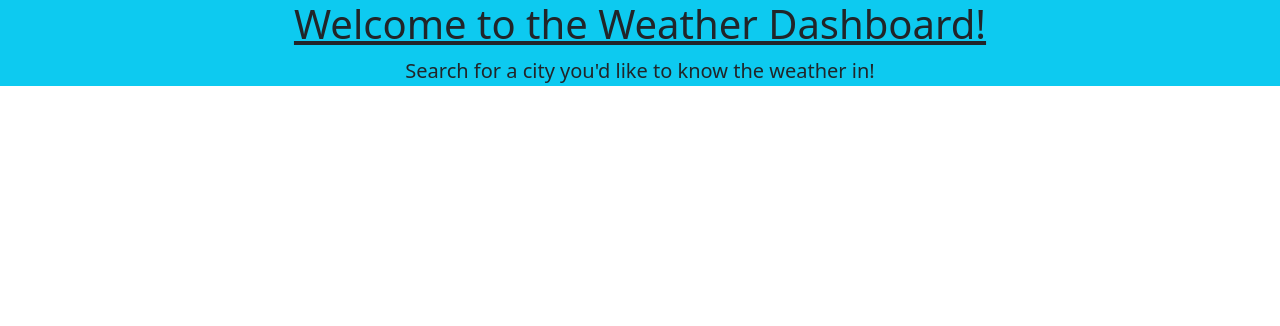
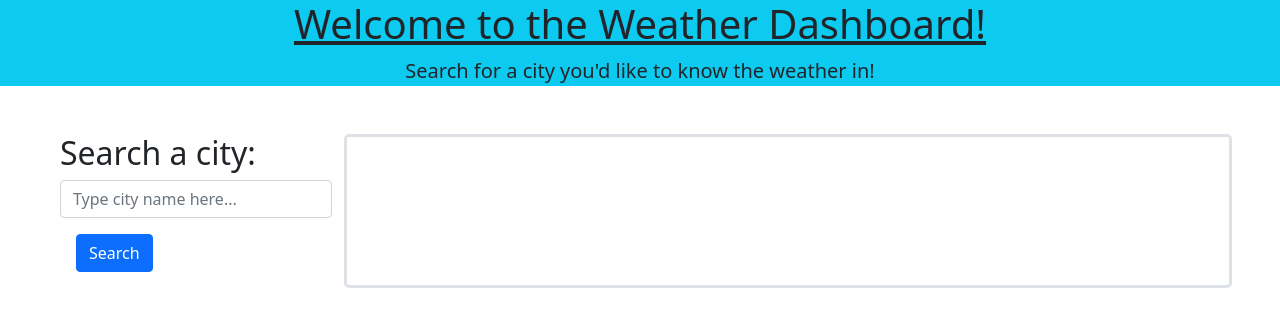
Before and after one commit to coreygettig7/weather-dashboard, a plain HTML site: page index.html in a window 1280 px wide. Drawn offline with nearby package versions, Linux system fonts and the light colour scheme.

Commit message:
got the layout setup for the page

```diff
--- a/index.html
+++ b/index.html
@@ -17,6 +17,33 @@
             </p>
 
         </header>
+        <main>
+            <!-- This sets up the page into one large row so we can separate the 2 main columns of the page -->
+            <div class="m-5 row">
+                <!-- This is the div for the search bar and past searches -->
+                <div class="col-3">
+                    <div>
+                        <h2>
+                            Search a city:
+                        </h2>
+                        <form id="city-search">
+                            <input name="city-input" id="city-input" class="form-control" type="text" placeholder="Type city name here...">
+                            <button type="submit" class="btn btn-primary m-3 w-auto" id="search-btn">Search</button>
+                        </form>
+                    </div>
+                    <div id="search-history">
+
+                    </div>
+                </div>
+                <!-- This is the div for the displayed weather information -->
+                <div class="col-9 border border-3 rounded-3" id="weather-display">
+
+                    <!-- This is where the weather data will populate. This is all done in the index.js file -->
+
+                </div>
+            </div>
+        </main>
         <script src="https://cdn.jsdelivr.net/npm/bootstrap@5.1.3/dist/js/bootstrap.bundle.min.js" integrity="sha384-ka7Sk0Gln4gmtz2MlQnikT1wXgYsOg+OMhuP+IlRH9sENBO0LRn5q+8nbTov4+1p" crossorigin="anonymous"></script>
+        <script src="./assets/js/index.js"></script>
     </body>
 </html>
```
